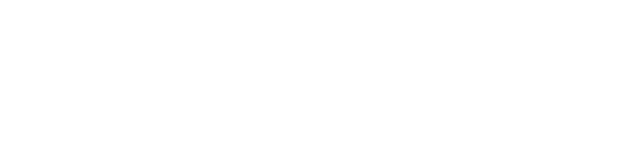
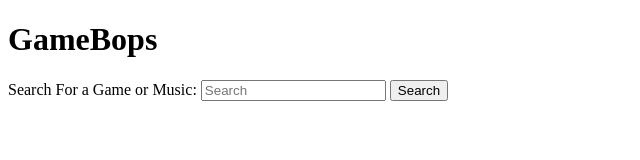
Before and after one commit to Patrick-Kaczmar/GameBops, a plain HTML site: page index.html in a window 1280 px wide. Shown: the whole page, without its empty margins (0-640 px from the left). Drawn offline with Linux system fonts and the light colour scheme.

Commit message:
Creating Header and Search Bar

```diff
--- a/index.html
+++ b/index.html
@@ -6,6 +6,17 @@
     <title>GameBops</title>
 </head>
 <body>
-
+    <header>
+        <h1>
+            GameBops
+        </h1>
+    </header>
+    <main>
+        <form>
+            <label for="search">Search For a Game or Music: </label>
+            <input type="search" placeholder="Search">
+            <button>Search</button>
+        </form>
+    </main>
 </body>
 </html>
```
